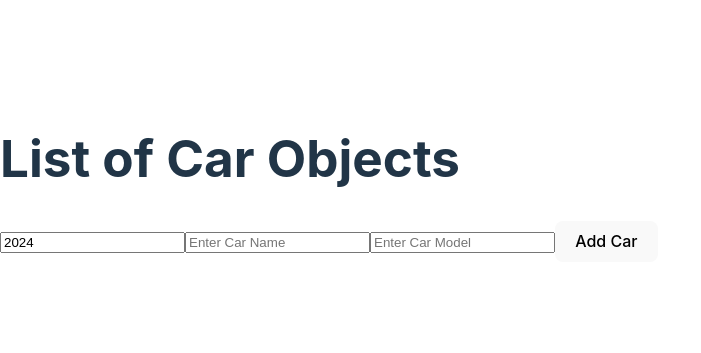
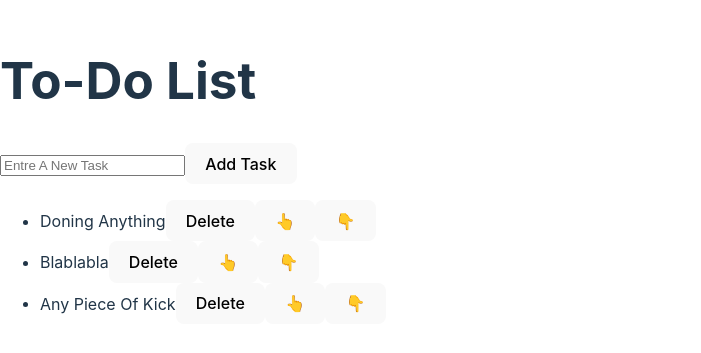
Before and after one commit to mostafafinal/Front-End-Tutorial, a React (Vite) app in the folder react/my-react-app/: page / in a window 1280 px wide. Shown: the part 221-574 px from the top of the page, without its empty margins (0-701 px from the left). Built offline with nearby package versions, Linux system fonts and the light colour scheme.

Commit message:
Learning React To-Do List App

```diff
--- a/react/my-react-app/src/App.jsx
+++ b/react/my-react-app/src/App.jsx
@@ -8,11 +8,12 @@
 // import Form from "./components/form";
 // import ColorPicker from "./components/colorpicker/colorpicker";
 // import MyCar from "./components/mycar";
-import Car from "./components/car.jsx";
+// import Car from "./components/car.jsx";
+import ToDo from "./components/todo/todo.jsx";
 function App() {
   return (
     <>
-      <Car />
+      <ToDo />
     </>
   );
 }
--- /dev/null
+++ b/react/my-react-app/src/components/todo/todo.jsx
@@ -0,0 +1,64 @@
+import { useState } from "react";
+function ToDo() {
+  const [tasks, setTasks] = useState([
+    "Doning Anything",
+    "Blablabla",
+    "Any Piece Of Kick",
+  ]);
+  const [newTasks, setNewTasks] = useState("");
+
+  // Handlers
+  const newTasksChangeHandler = (event) => setNewTasks(event.target.value);
+  const addTasksHandler = () => {
+    if (newTasks.trim() !== "") {
+      setTasks((t) => [...t, newTasks]);
+      setNewTasks("");
+    }
+  };
+  const removeTaskHandler = (index) => {
+    setTasks((t) => t.filter((_, i) => i !== index));
+  };
+  const upBtnHandler = (index) => {
+    if (index > 0) {
+      const updatedTasks = [...tasks];
+      [updatedTasks[index], updatedTasks[index - 1]] = [
+        updatedTasks[index - 1],
+        updatedTasks[index],
+      ];
+      setTasks(updatedTasks);
+    }
+  };
+  const downBtnHandler = (index) => {
+    if (index < tasks.length - 1) {
+      const updatedTasks = [...tasks];
+      [updatedTasks[index], updatedTasks[index + 1]] = [
+        updatedTasks[index + 1],
+        updatedTasks[index],
+      ];
+      setTasks(updatedTasks);
+    }
+  };
+  return (
+    <div>
+      <h1>To-Do List</h1>
+      <input
+        type="text"
+        placeholder="Entre A New Task"
+        value={newTasks}
+        onChange={newTasksChangeHandler}
+      />
+      <button onClick={addTasksHandler}>Add Task</button>
+      <ul>
+        {tasks.map((task, index) => (
+          <li key={index}>
+            <span>{task}</span>
+            <button onClick={() => removeTaskHandler(index)}>Delete</button>
+            <button onClick={() => upBtnHandler(index)}>👆</button>
+            <button onClick={() => downBtnHandler(index)}>👇</button>
+          </li>
+        ))}
+      </ul>
+    </div>
+  );
+}
+export default ToDo;
```
